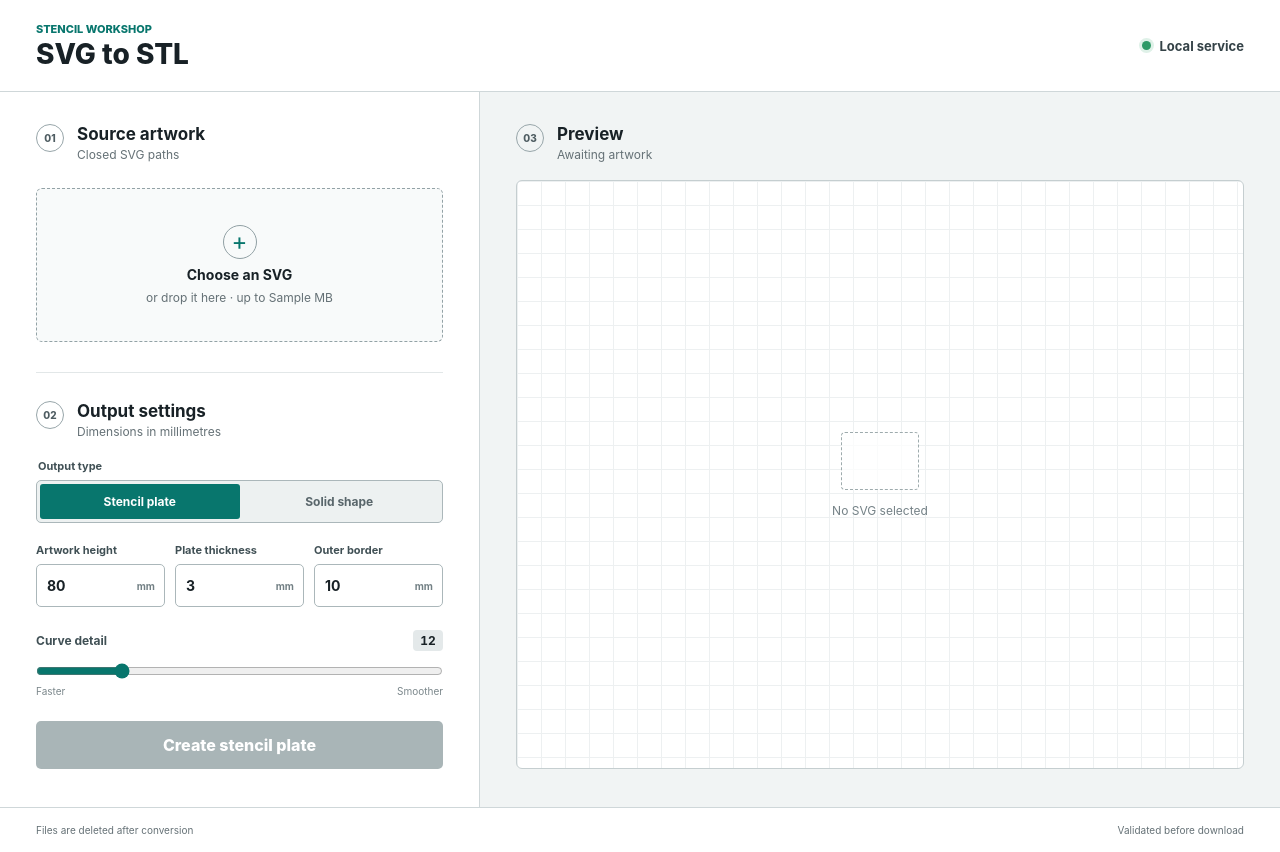
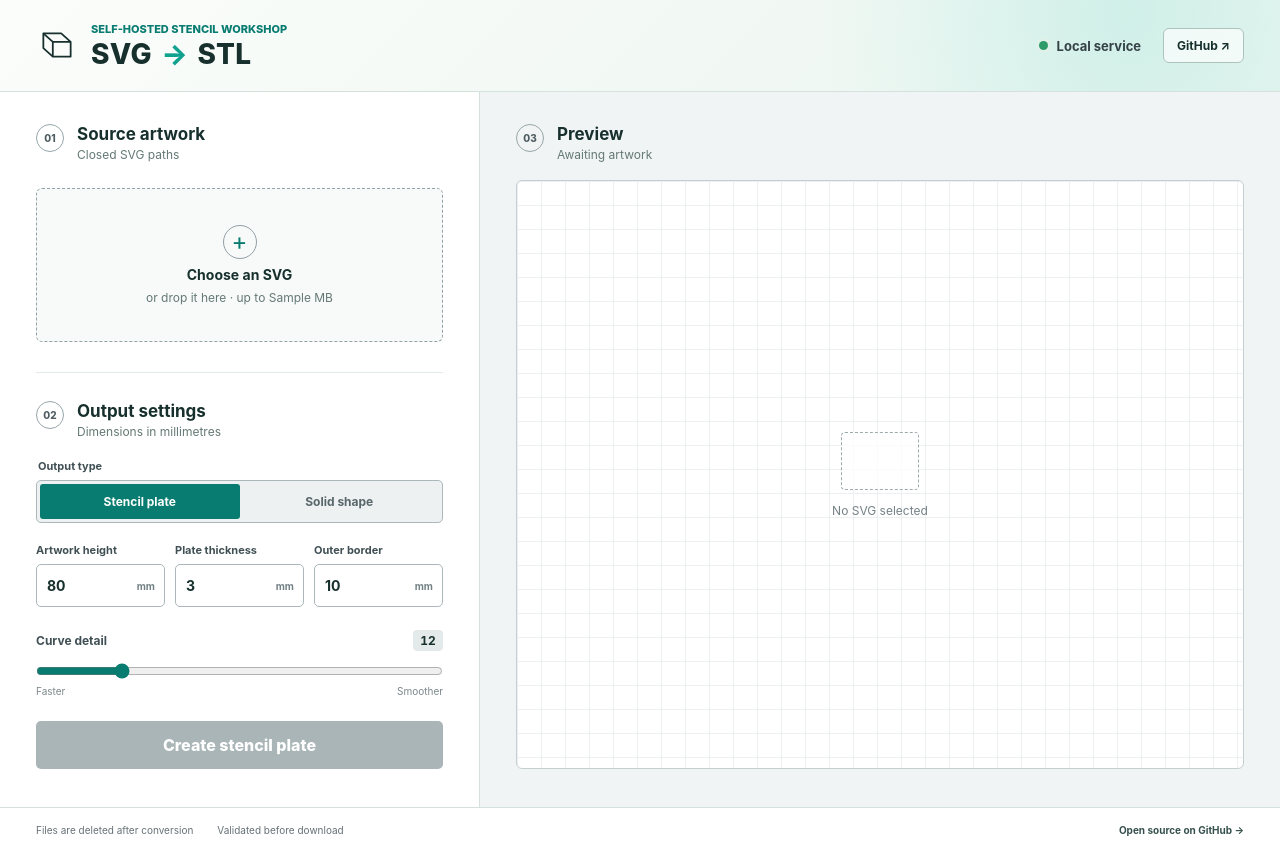
Before and after one commit to tonyjurg/svg2stl-web, a Python web app: template app/templates/index.html in a window 1280 px wide. Run offline with Jinja, Linux system fonts and the light colour scheme; the template is opened without the code that fills it: most values are stand-ins (such as "Sample title", 1, 10 or a date in 2020).

Commit message:
Unify app branding and refresh screenshots

```diff
--- a/app/static/styles.css
+++ b/app/static/styles.css
@@ -1,18 +1,19 @@
 :root {
-  color: #182126;
-  background: #eef1f2;
+  color: #17302d;
+  background: #f7faf7;
   font-family: Inter, ui-sans-serif, system-ui, -apple-system, BlinkMacSystemFont, "Segoe UI", sans-serif;
   font-synthesis: none;
   letter-spacing: 0;
-  --ink: #182126;
-  --muted: #657176;
-  --line: #cfd7d9;
-  --soft-line: #e2e7e8;
+  --ink: #17302d;
+  --muted: #647975;
+  --line: #d4e1dc;
+  --soft-line: #e2ebe7;
   --paper: #ffffff;
-  --canvas: #f6f8f8;
-  --teal: #08766d;
-  --teal-dark: #075d57;
-  --yellow: #f0c84b;
+  --canvas: #f7faf7;
+  --teal: #087c70;
+  --teal-dark: #08675e;
+  --teal-mid: #10a18f;
+  --yellow: #eeb54a;
 }
 
 * { box-sizing: border-box; }
@@ -26,6 +27,7 @@ body {
 }
 
 button, input { font: inherit; letter-spacing: 0; }
+a { color: inherit; }
 button, label, input[type="range"] { -webkit-tap-highlight-color: transparent; }
 
 .app-header {
@@ -36,8 +38,30 @@ button, label, input[type="range"] { -webkit-tap-highlight-color: transparent; }
   justify-content: space-between;
   gap: 24px;
   border-bottom: 1px solid var(--line);
-  background: var(--paper);
+  background:
+    radial-gradient(circle at 88% 15%, rgba(49, 201, 180, 0.16), transparent 27%),
+    linear-gradient(135deg, #fbfdfb 0%, #f1f8f4 58%, #ecf6f1 100%);
 }
+
+.app-brand {
+  min-width: 0;
+  display: flex;
+  align-items: center;
+  gap: 13px;
+}
+
+.brand-mark {
+  width: 42px;
+  height: 42px;
+  flex: 0 0 42px;
+  fill: none;
+  stroke: currentColor;
+  stroke-linejoin: round;
+  stroke-width: 1.7;
+}
+
+.brand-copy { min-width: 0; }
+.brand-arrow { padding: 0 3px; color: var(--teal-mid); }
 
 .kicker, .result-label {
   margin: 0 0 4px;
@@ -47,7 +71,13 @@ button, label, input[type="range"] { -webkit-tap-highlight-color: transparent; }
 }
 
 h1, h2, p { margin-top: 0; }
-h1 { margin-bottom: 0; font-size: 28px; line-height: 1.05; font-weight: 760; }
+h1 { margin-bottom: 0; font-size: 28px; line-height: 1.05; font-weight: 820; letter-spacing: 0.01em; }
+
+.app-header-actions {
+  display: flex;
+  align-items: center;
+  gap: 22px;
+}
 
 .service-state {
   display: inline-flex;
@@ -301,6 +331,20 @@ h1 { margin-bottom: 0; font-size: 28px; line-height: 1.05; font-weight: 760; }
   gap: 12px;
 }
 
+.source-link {
+  padding: 9px 13px;
+  border: 1px solid #adc4bc;
+  border-radius: 6px;
+  color: var(--ink);
+  background: rgba(255, 255, 255, 0.68);
+  font-size: 12px;
+  font-weight: 720;
+  text-decoration: none;
+  transition: border-color 160ms ease, background 160ms ease;
+}
+
+.source-link:hover { border-color: var(--teal); background: #fff; }
+
 .preview-tools p {
   margin: 0;
   color: var(--muted);
@@ -440,6 +484,10 @@ footer {
   font-size: 10px;
 }
 
+.footer-assurances { display: flex; align-items: center; gap: 24px; }
+footer a { color: #36514d; font-weight: 700; text-decoration: none; }
+footer a:hover { color: var(--teal); text-decoration: underline; }
+
 [hidden] { display: none !important; }
 :focus-visible { outline: 3px solid #78b9b2; outline-offset: 2px; }
 
@@ -451,9 +499,13 @@ footer {
 
 @media (max-width: 560px) {
   .app-header, .control-pane, .preview-pane { padding-left: 20px; padding-right: 20px; }
-  .app-header { min-height: 82px; }
+  .app-header { min-height: 82px; gap: 14px; }
+  .brand-mark { width: 36px; height: 36px; flex-basis: 36px; }
+  .kicker { font-size: 9px; }
   h1 { font-size: 24px; }
-  .service-state { font-size: 11px; }
+  .service-state { display: none; }
+  .app-header-actions { gap: 8px; }
+  .source-link { padding: 8px 10px; }
   .field-grid { grid-template-columns: 1fr; }
   .preview-stage { min-height: 290px; }
   .preview-tools { flex-wrap: wrap; }
@@ -462,5 +514,6 @@ footer {
   .mesh-metrics { grid-template-columns: repeat(2, minmax(0, 1fr)); }
   .mesh-metrics div:nth-child(2) { border-right: 0; }
   .mesh-metrics div:nth-child(-n + 2) { border-bottom: 1px solid var(--soft-line); }
-  footer { padding: 12px 20px; align-items: flex-start; flex-direction: column; gap: 4px; }
+  footer { padding: 12px 20px; align-items: flex-start; flex-direction: column; gap: 8px; }
+  .footer-assurances { align-items: flex-start; flex-direction: column; gap: 4px; }
 }
--- a/app/templates/index.html
+++ b/app/templates/index.html
@@ -5,18 +5,27 @@
     <meta name="viewport" content="width=device-width, initial-scale=1">
     <meta name="color-scheme" content="light">
     <title>SVG to STL</title>
+    <link rel="icon" href="{{ url_for('static', path='/favicon.svg') }}" type="image/svg+xml">
     <link rel="stylesheet" href="{{ url_for('static', path='/styles.css') }}">
     <script type="module" src="{{ url_for('static', path='/app.js') }}"></script>
   </head>
   <body>
     <header class="app-header">
-      <div>
-        <p class="kicker">STENCIL WORKSHOP</p>
-        <h1>SVG to STL</h1>
+      <div class="app-brand">
+        <svg class="brand-mark" viewBox="0 0 40 40" aria-hidden="true"><path d="M7 9h17l9 8v14H16l-9-8Z"/><path d="m7 9 9 8h17M16 17v14"/></svg>
+        <div class="brand-copy">
+          <p class="kicker">SELF-HOSTED STENCIL WORKSHOP</p>
+          <h1>SVG <span class="brand-arrow">&rarr;</span> STL</h1>
+        </div>
       </div>
-      <div class="service-state" aria-label="Service available">
-        <span class="state-dot" aria-hidden="true"></span>
-        Local service
+      <div class="app-header-actions">
+        <div class="service-state" aria-label="Service available">
+          <span class="state-dot" aria-hidden="true"></span>
+          Local service
+        </div>
+        <a class="source-link" href="https://github.com/tonyjurg/svg2stl-web" target="_blank" rel="noopener noreferrer">
+          GitHub <span aria-hidden="true">&nearr;</span>
+        </a>
       </div>
     </header>
 
@@ -157,8 +166,11 @@
     </main>
 
     <footer>
-      <span>Files are deleted after conversion</span>
-      <span>Validated before download</span>
+      <div class="footer-assurances">
+        <span>Files are deleted after conversion</span>
+        <span>Validated before download</span>
+      </div>
+      <a href="https://github.com/tonyjurg/svg2stl-web" target="_blank" rel="noopener noreferrer">Open source on GitHub <span aria-hidden="true">&rarr;</span></a>
     </footer>
   </body>
 </html>
```
Also changed, not shown: tests/test_web.py (+3 -0 lines), app/static/favicon.svg (added), 3 other files.
